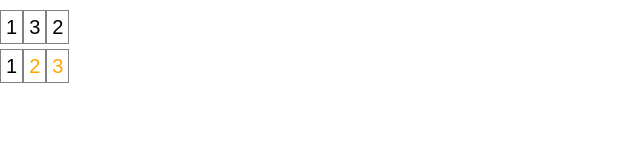
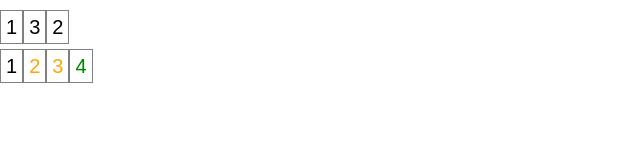
Before and after one commit to StreamedLine/Array-Algorithm-Visualizer, a React (Create React App) app: page / in a window 1280 px wide. Shown: the top 160 px of the page, without its empty margins (0-640 px from the left). Built offline with nearby package versions, Linux system fonts and the light colour scheme.

Commit message:
Arr class can determine if array element is new, and adds a 'gree' class to the corresponding Span element

```diff
--- a/src/App.js
+++ b/src/App.js
@@ -5,7 +5,7 @@ import logo from './logo.svg';
 import './App.css';
 
 const arrayTracker = new ArrayTracker([1,3,2]);
-arrayTracker.track([1,2,3]);
+arrayTracker.track([1,2,3,4]);
 
 class App extends Component {
   render() {
--- a/src/containers/Arr.js
+++ b/src/containers/Arr.js
@@ -10,11 +10,11 @@ class Arr extends React.Component {
 		let arrSnapshot = this.props.arr.slice(0),
 				prevSnapshot = this.props.prevSnapshot;
 
-		for (var i = 0; i < this.props.arr.length; i++) {
-			if (prevSnapshot[i] != arrSnapshot[i]) {
+		for (var i = 0; i < arrSnapshot.length; i++) {
+			if (i >= prevSnapshot.length) {
+				arrSnapshot[i] = Span({color: 'green', data: arrSnapshot[i]})
+			} else if (prevSnapshot[i] != arrSnapshot[i]) {
 				arrSnapshot[i] = Span({color: 'orange', data: arrSnapshot[i]})
-			} else if (!prevSnapshot[i]) {
-				arrSnapshot[i] = Span({color: 'green', data: arrSnapshot[i]})
 			}	else {
 				arrSnapshot[i] = Span({color: '', data: arrSnapshot[i]})
 			}
```
